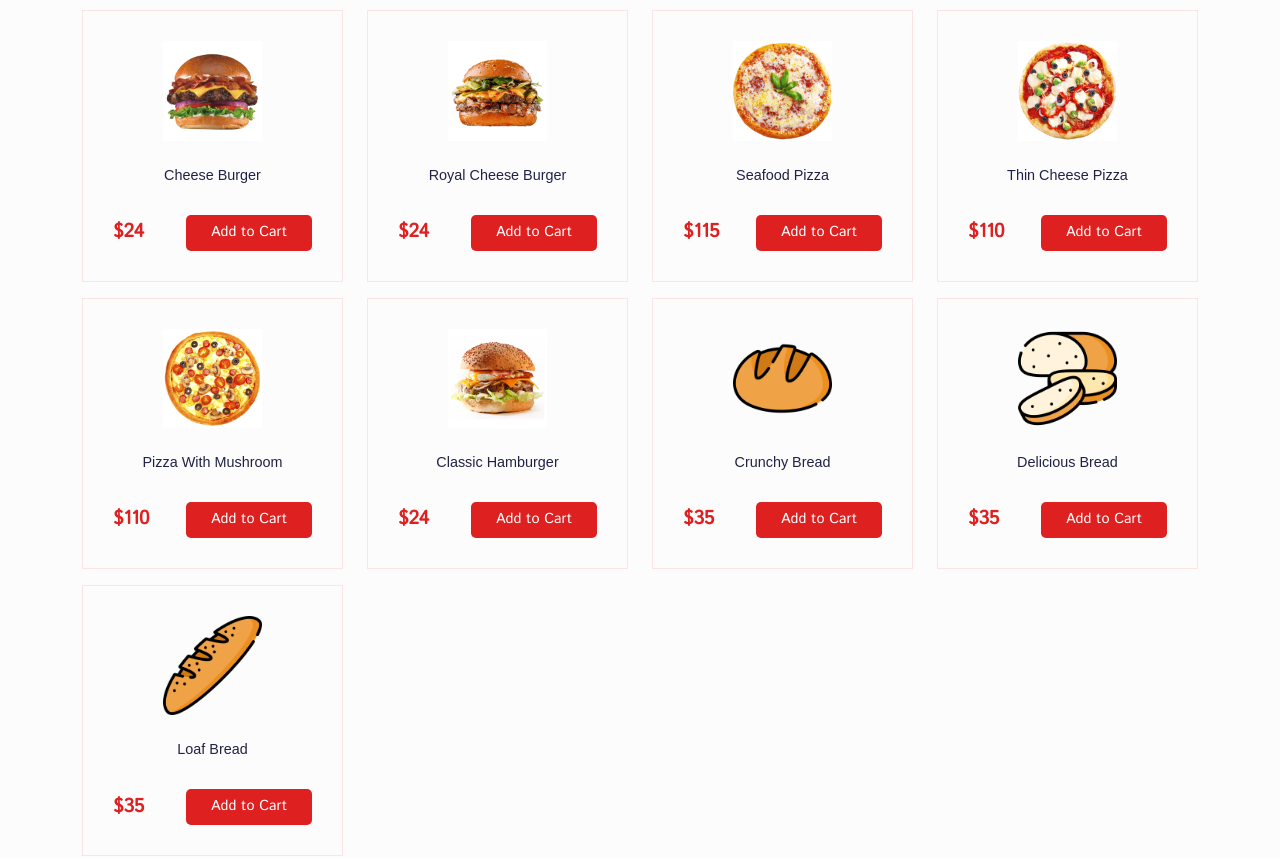
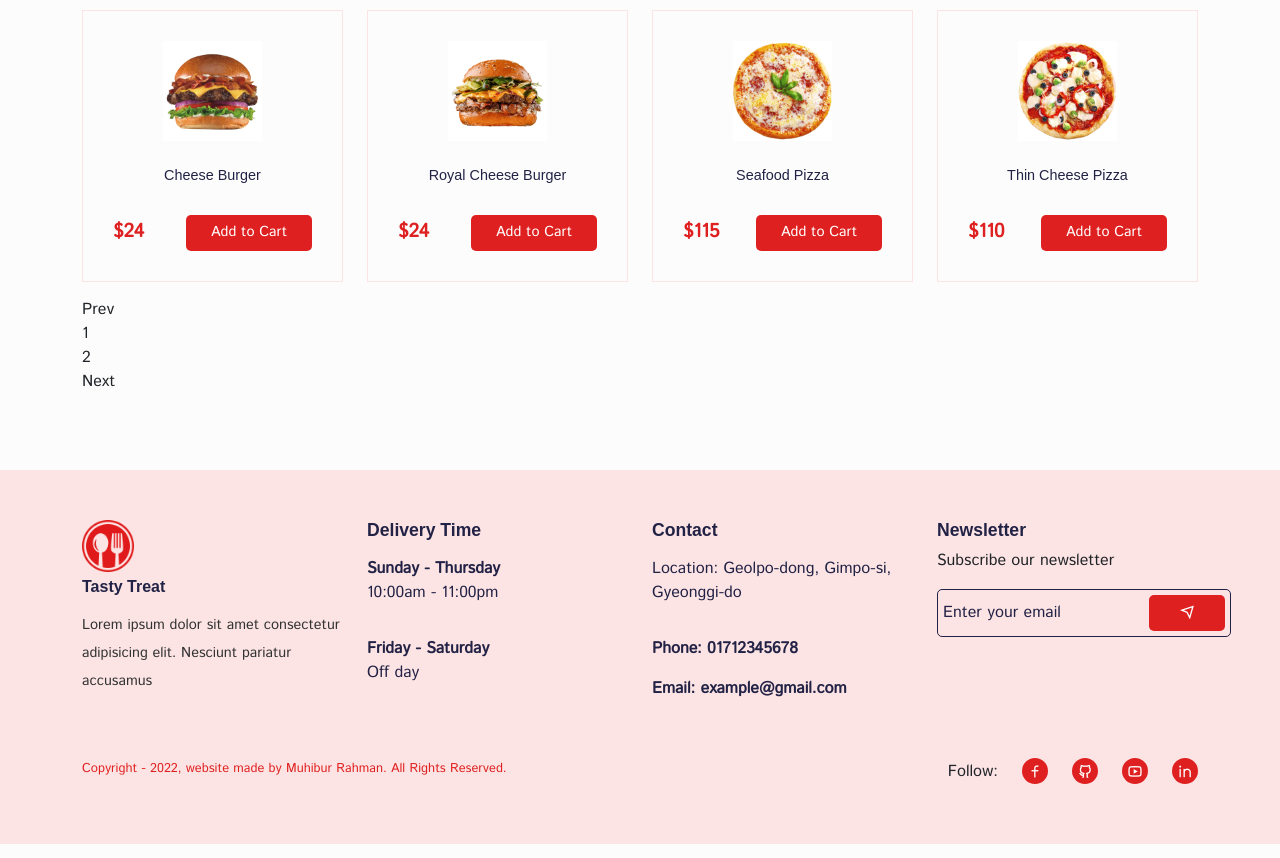
Before and after one commit to rara-record/pizzaman, a React (Create React App) app: page /foods in a window 1280 px wide. Shown: the part 734-1592 px from the top of the page. Built offline with nearby package versions, Linux system fonts and the light colour scheme; a web font is replaced by a local one.

Commit message:
[feat] all foods pagination 기능 추가

```diff
--- a/src/pages/AllFoods.jsx
+++ b/src/pages/AllFoods.jsx
@@ -1,4 +1,3 @@
-import React from 'react'
 import Helmet from '../components/Helmet'
 import CommonSection from '../components/UI/CommonSection'
 
@@ -8,9 +7,23 @@ import ProductCard from '../components/UI/ProductCard'
 import { useState } from 'react'
 import { Container, Col, Row } from 'reactstrap'
 
+import ReactPaginate from 'react-paginate'
+
 const AllFoods = () => {
   const [searchValue, setSearchValue] = useState('')
+  const [pageNumber, setPageNumber] = useState(0)
   const [productData, setProductData] = useState(products)
+  const [activePaginate, setActivePaginate] = useState('')
+
+  const productPerPage = 8 // 아이템 표시 갯수
+  const visitedPage = pageNumber * productPerPage
+  const displayPage = products.slice(visitedPage, visitedPage + productPerPage)
+
+  const pageCount = Math.ceil(products.length / productPerPage)
+
+  const changePage = ({ selected }) => {
+    setPageNumber(selected)
+  }
 
   return (
     <Helmet title="All-Foods">
@@ -45,7 +58,7 @@ const AllFoods = () => {
               </div>
             </Col>
 
-            {productData
+            {displayPage
               ?.filter((item) => {
                 if (searchValue === '') return item
                 if (
@@ -58,6 +71,17 @@ const AllFoods = () => {
                   <ProductCard item={item} />
                 </Col>
               ))}
+
+            <div>
+              <ReactPaginate
+                pageCount={pageCount}
+                onPageChange={changePage}
+                previousLabel={'Prev'}
+                nextLabel={'Next'}
+                containerClassName={'paginationBtns'}
+                activeClassName={'paginateActive'}
+              />
+            </div>
           </Row>
         </Container>
       </section>
--- a/src/styles/main.scss
+++ b/src/styles/main.scss
@@ -17,3 +17,4 @@
 @import './sub/shopping-cart';
 @import './sub/cart-item';
 @import './sub/all-foods';
+@import './sub/pagination';
--- /dev/null
+++ b/src/styles/sub/_pagination.scss
@@ -0,0 +1,33 @@
+.paginationBtns {
+  width: 80%;
+  height: 40px;
+  margin: auto;
+  display: flex;
+  align-items: center;
+  justify-content: center;
+  column-gap: 0.5rem;
+  list-style: none;
+  margin-top: 30px;
+
+  a {
+    padding: 5px 13px;
+    background: #212245;
+    color: #fff !important;
+    border-radius: 5px;
+    display: flex;
+    align-items: center;
+    justify-content: center;
+    cursor: pointer;
+    margin: 5px;
+
+    &:hover {
+      background: #df2020;
+    }
+  }
+
+  .paginateActive {
+    a {
+      background: #df2020;
+    }
+  }
+}
```
